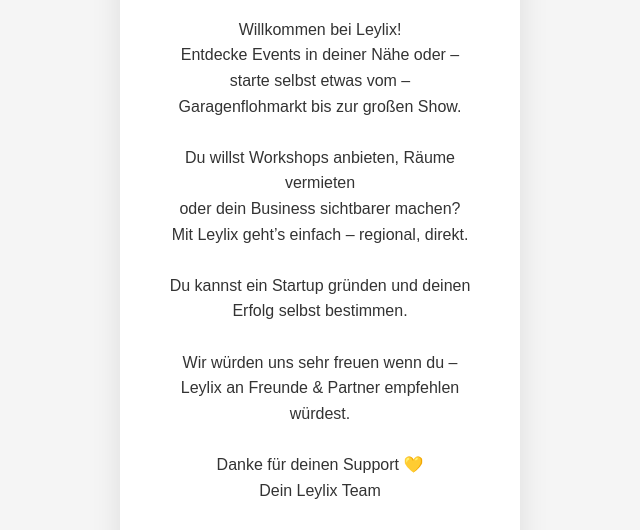
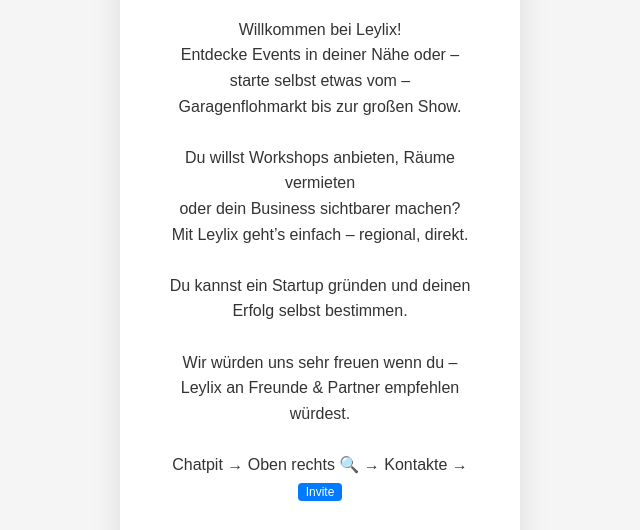
Before and after one commit to Vuneco/leylix-redirect, a plain HTML site: page index.html in a window 1280 px wide. Shown: the part 248-778 px from the top of the page, without its empty margins (320-960 px from the left). Drawn offline with Linux system fonts and the light colour scheme.

Commit message:
Update index.html

```diff
--- a/index.html
+++ b/index.html
@@ -135,6 +135,9 @@ Du kannst ein Startup gründen und deinen Erfolg selbst bestimmen.<br /><br />
 Wir würden uns sehr freuen wenn du –<br />
 Leylix an Freunde & Partner empfehlen würdest.<br /><br />
 
+Chatpit → Oben rechts 🔍 → Kontakte → <span style="background-color:#007bff;color:#fff;padding:2px 8px;border-radius:4px;font-size:12px;font-family:sans-serif;">Invite</span>
+ <br /><br />
+
 Danke für deinen Support 💛<br />
    Dein Leylix Team
 
```
